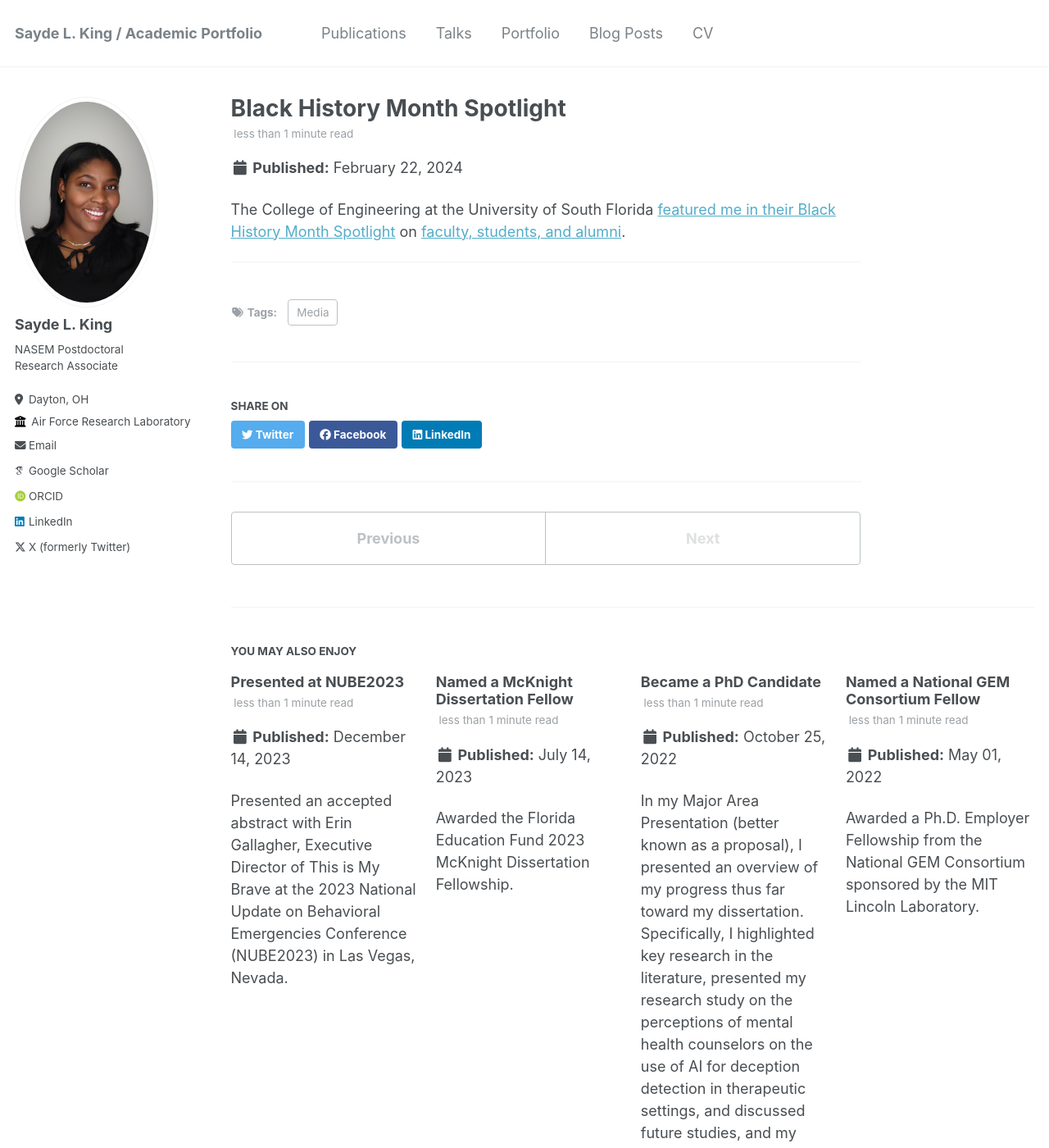
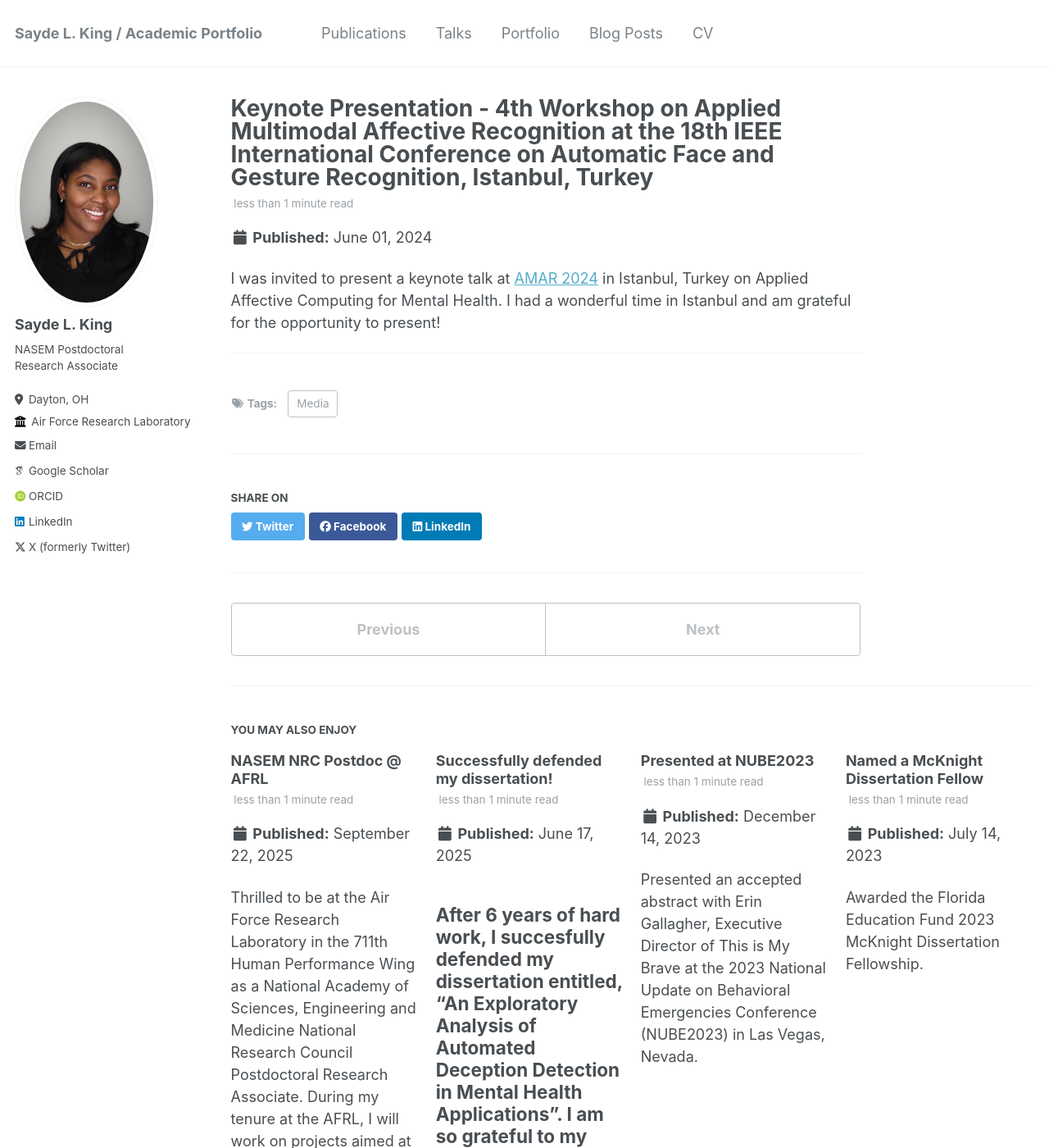
Before and after one commit to saydeking/saydeking.github.io, a Jekyll site: the page built from _posts/2015-08-14-blog-post-4.md, in a window 1280 px wide and 1400 px high. Shown: the whole window at 82% size. Built offline with Jekyll 4.4.1, drawn with Linux system fonts in a browser that asks for light colours; some web fonts are replaced; some of the changed text lies outside the part shown.

Commit message:
update blog and remv test

```diff
--- a/_posts/2015-08-14-blog-post-4.md
+++ b/_posts/2015-08-14-blog-post-4.md
@@ -1,13 +1,13 @@
 ---
-title: 'Black History Month Spotlight'
-date: 2024-02-22
-permalink: /posts/2024/02/blog-post-4/
+title: 'Keynote Presentation -  4th Workshop on Applied Multimodal Affective Recognition at the 18th IEEE International Conference on Automatic Face and Gesture Recognition, Istanbul, Turkey'
+date: 2024-06-01
+permalink: /posts/2024/06/blog-post-4/
 tags:
   - Media
 
 ---
 
-The College of Engineering at the University of South Florida [featured me in their Black History Month Spotlight](https://www.usf.edu/engineering/news/2024/bhmsaydeking.aspx) on [faculty, students, and alumni](https://www.usf.edu/engineering/diversity/usf-engineering-black-history-month.aspx).
+I was invited to present a keynote talk at [AMAR 2024](https://cse.usf.edu/~tjneal/AMAR2024/#speakers) in Istanbul, Turkey on Applied Affective Computing for Mental Health. I had a wonderful time in Istanbul and am grateful for the opportunity to present!
 
 
 ------
--- /dev/null
+++ b/_posts/2016-08-14-blog-post-5.md
@@ -0,0 +1,10 @@
+---
+title: 'Successfully defended my dissertation!'
+date: 2025-06-17
+permalink: /posts/2025/06/blog-post-5/
+tags:
+  - Media
+
+---
+After 6 years of hard work, I succesfully defended my dissertation entitled, "An Exploratory Analysis of Automated Deception Detection in Mental Health Applications". I am so grateful to my advisor, committee, family, mentors, and friends for their continuous support. Go Bulls!
+------
--- /dev/null
+++ b/_posts/2017-08-14-blog-post-6.md
@@ -0,0 +1,12 @@
+---
+title: 'NASEM NRC Postdoc @ AFRL'
+date: 2025-09-22
+permalink: /posts/2025/09/blog-post-6/
+tags:
+  - Media
+
+---
+
+Thrilled to be at the Air Force Research Laboratory in the 711th Human Performance Wing as a National Academy of Sciences, Engineering and Medicine National Research Council Postdoctoral Research Associate. During my tenure at the AFRL, I will work on projects aimed at learning about elements of human-computer interaction, ML/AI/LLM explainability and tranparency regarding trust. Looking forward to these next couple of years!
+
+------
```
Also changed, not shown: _portfolio/portfolio-3.md (deleted, +0 -10 lines).
